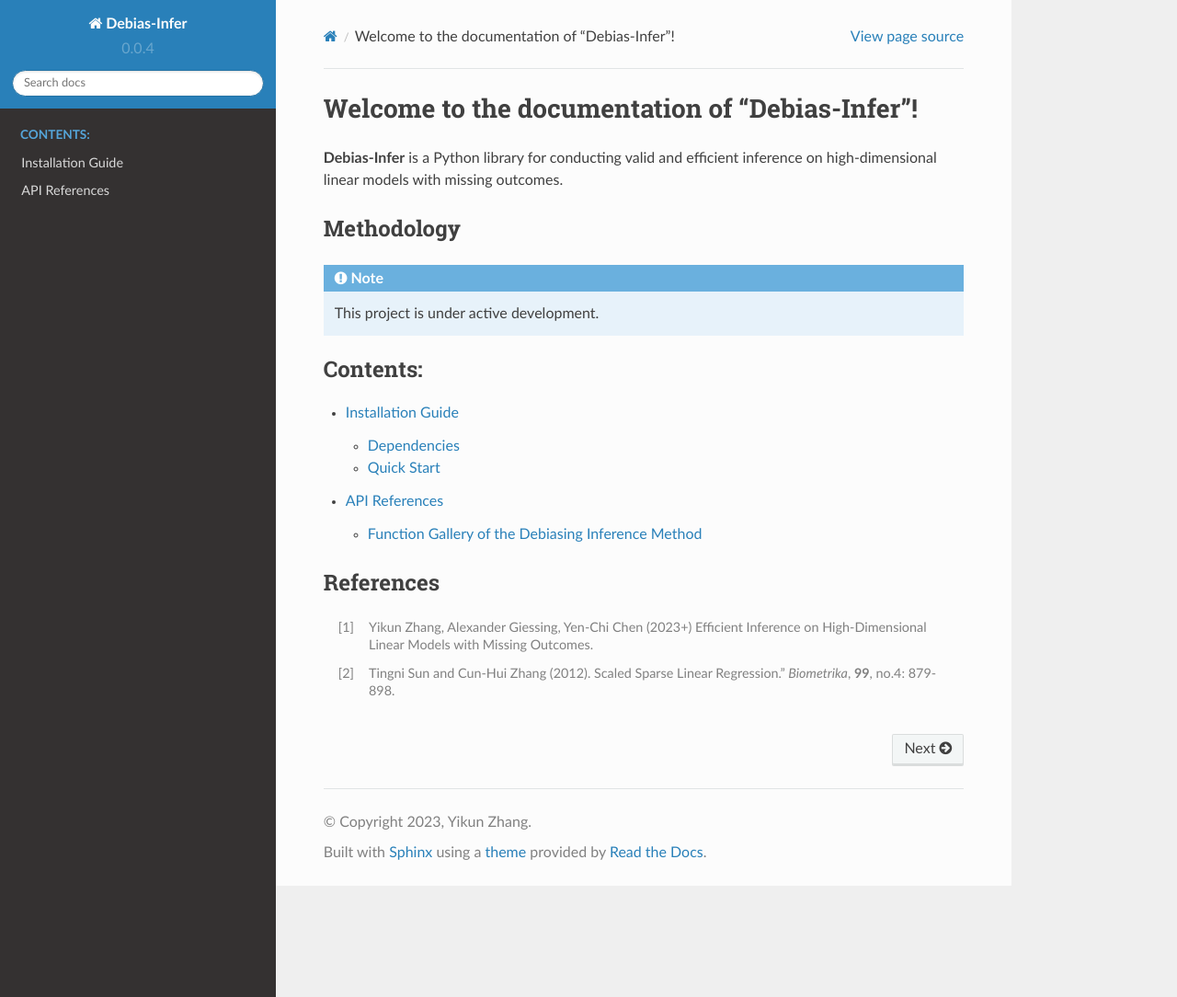
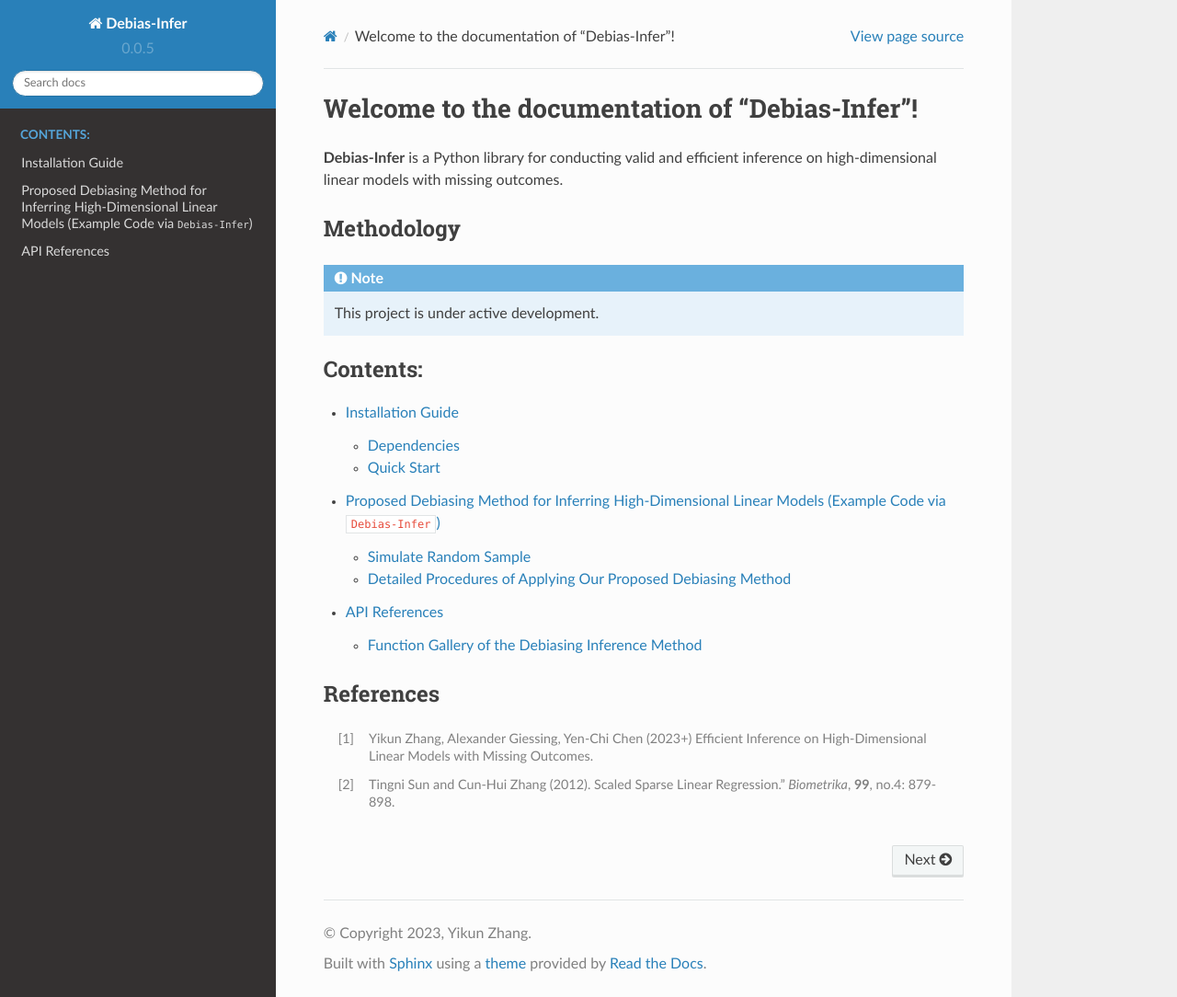
Before and after one commit to zhangyk8/Debias-Infer, a Sphinx documentation site: the page built from docs/source/index.rst, in a window 1280 px wide and 1084 px high. Shown: the whole window at 92% size. Built offline with Sphinx 7.4.7 and the Read the Docs theme 2.0.0, drawn with Linux system fonts in a browser that asks for light colours.

Commit message:
Add files via upload

```diff
--- a/docs/source/conf.py
+++ b/docs/source/conf.py
@@ -21,7 +21,7 @@
 author = 'Yikun Zhang'
 
 release = '0.1'
-version = '0.0.4'
+version = '0.0.5'
 
 # -- General configuration
 
--- a/docs/source/index.rst
+++ b/docs/source/index.rst
@@ -17,6 +17,7 @@
    :caption: Contents:
 
    installation
+   Example_Debiasing
    api_reference
 
 
```
Also changed, not shown: docs/source/Example_Debiasing.ipynb (added).
